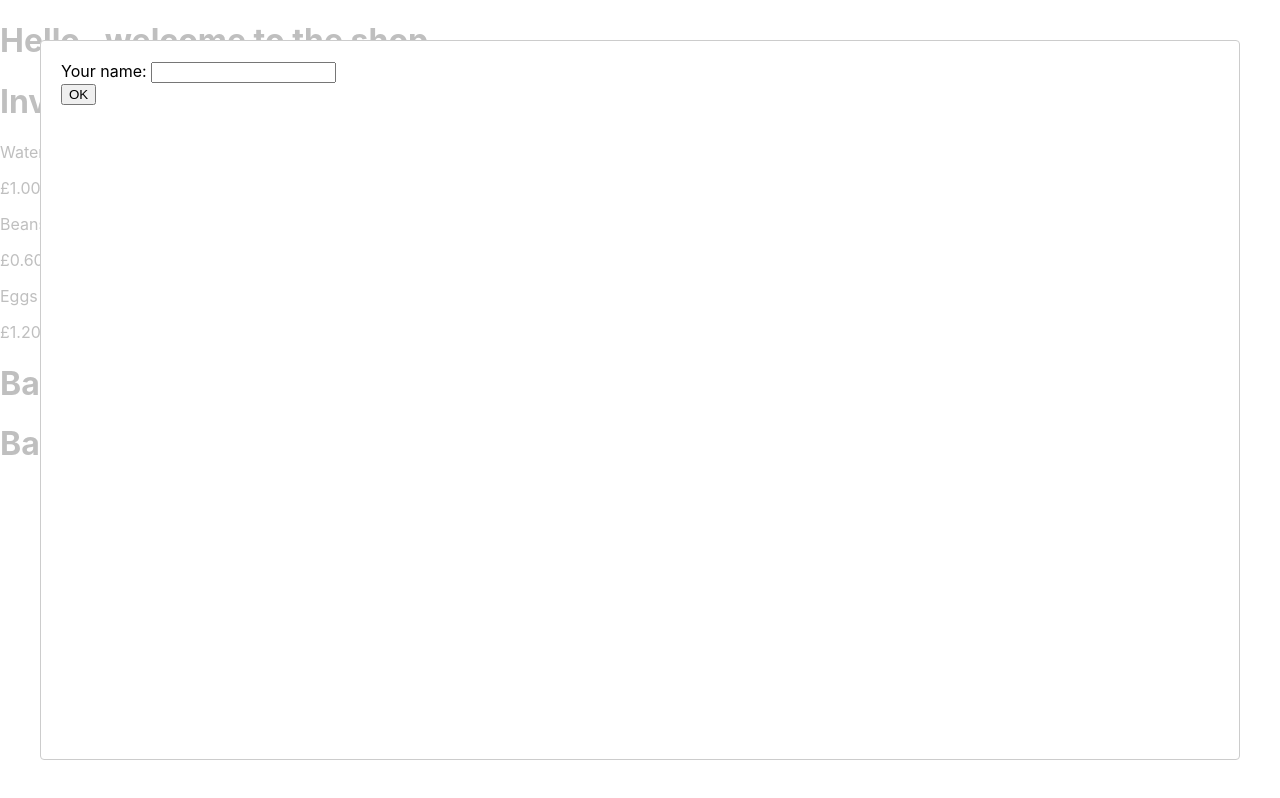
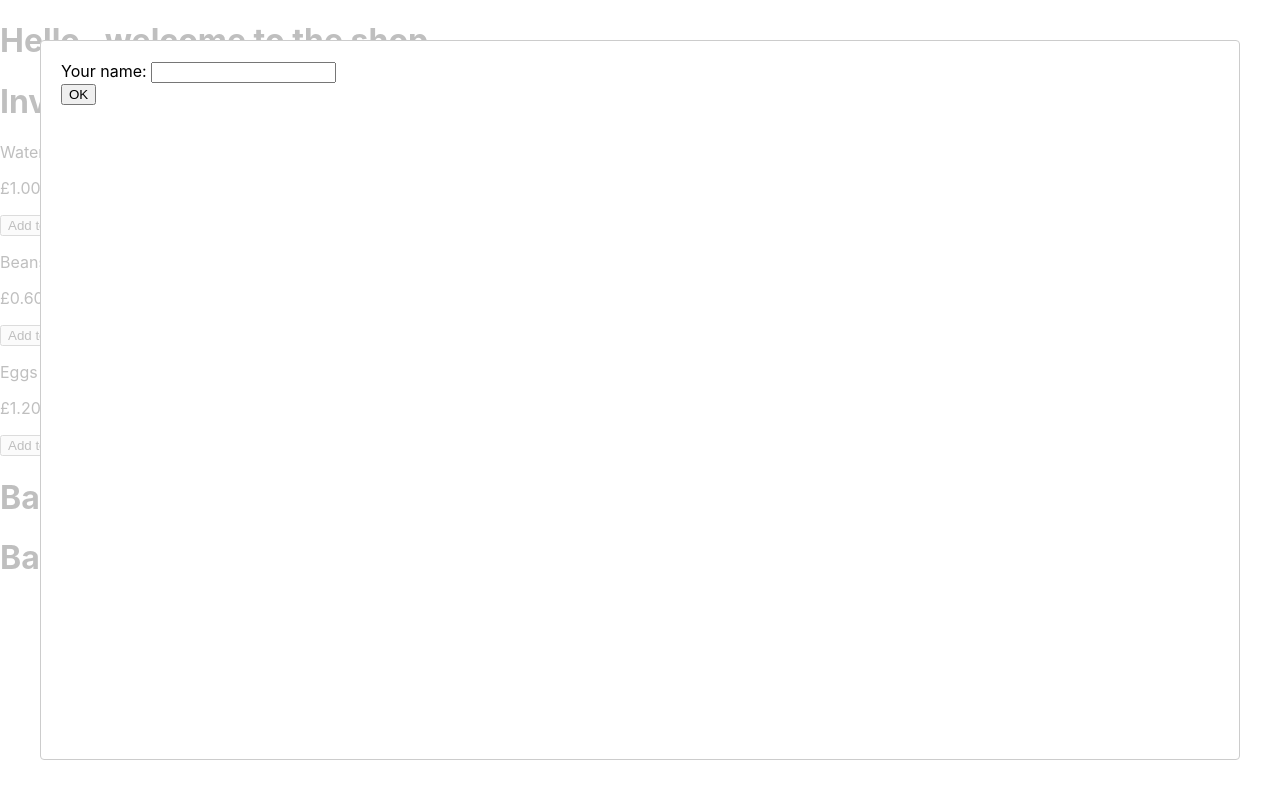
Before and after one commit to lesmodrzejewski/e-commerce_lab, a React (Create React App) app: page / in a window 1280 px wide. Built offline with nearby package versions, Linux system fonts and the light colour scheme.

Commit message:
Added button

```diff
--- /dev/null
+++ b/src/components/AddToBasket.js
@@ -0,0 +1,7 @@
+const AddToBasket = () => {
+
+
+    return ( <button>Add to basket</button>);
+}
+
+export default AddToBasket;
--- a/src/containers/InventoryList.js
+++ b/src/containers/InventoryList.js
@@ -1,16 +1,23 @@
 import Item from "../components/Item.js";
+import AddToBasket from "../components/AddToBasket.js";
 
 const InventoryList = ({inventoryList}) => {
 
-    const commentNodes = inventoryList.map((item) => {
+    const inventoryItemNodes = inventoryList.map((item) => {
         return (
-            <Item key={item.id} product={item.product} price={item.price} />
+
+            <div key={item.id}>
+                <Item key={item.id} product={item.product} price={item.price} />
+                <AddToBasket key={item.id}/>
+            </div>
+
         );
     });
 
     return (
+
         <>
-            {commentNodes}
+            {inventoryItemNodes}
         </>
     );
 }
--- a/src/containers/MainContainer.js
+++ b/src/containers/MainContainer.js
@@ -4,7 +4,7 @@ import ShoppingBasket from "./ShoppingBasket";
 
 const MainContainer = () => {
 
-    // const [shoppingList, setShoppingList] = useState([])
+    const [shoppingList, setShoppingList] = useState([])
 
     const [inventoryList, setInventoryList] = useState (
         [
--- a/src/containers/ShoppingBasket.js
+++ b/src/containers/ShoppingBasket.js
@@ -1,4 +1,10 @@
+import { useState } from "react";
+
 const ShoppingBasket = () => {
+
+    const [shoppingBasket, setShoppingBasket] = useState([])
+
+
 
 
     return ( <h1>Basket</h1> );
--- /dev/null
+++ b/src/context/BasketContext.js
@@ -0,0 +1,5 @@
+import {createContext} from 'react';
+
+const UserContext = createContext();
+
+export default UserContext;
```
